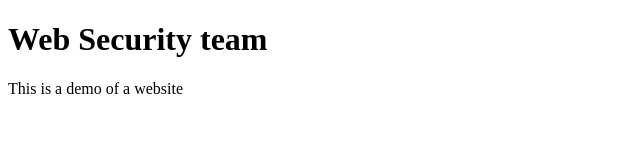
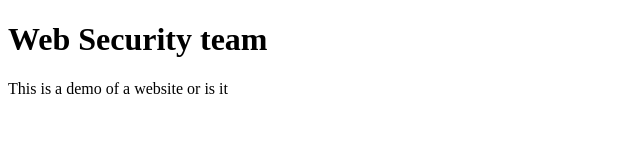
Before and after one commit to 0kayla0/0kayla0.github.io, a plain HTML site: page index.html in a window 1280 px wide. Shown: the full height of the page, 0-640 px from the left. Drawn offline with Linux system fonts and the light colour scheme.

Commit message:
Update index.html

```diff
--- a/index.html
+++ b/index.html
@@ -7,7 +7,7 @@
       <body>
 
       <h1> Web Security team </h1>
-      <p> This is a demo of a website </p>
+      <p> This is a demo of a website or is it </p>
 
       </body>
       </html>
```
